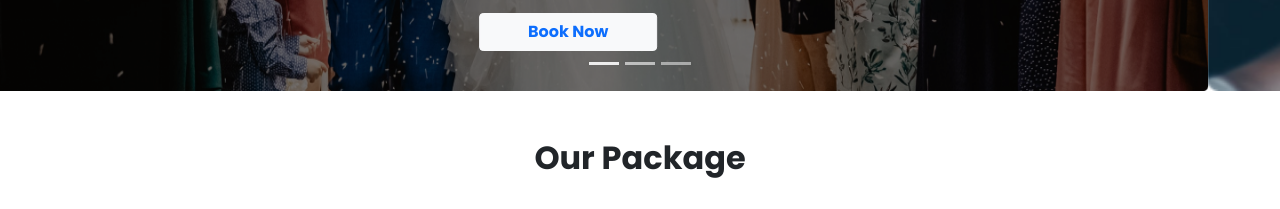
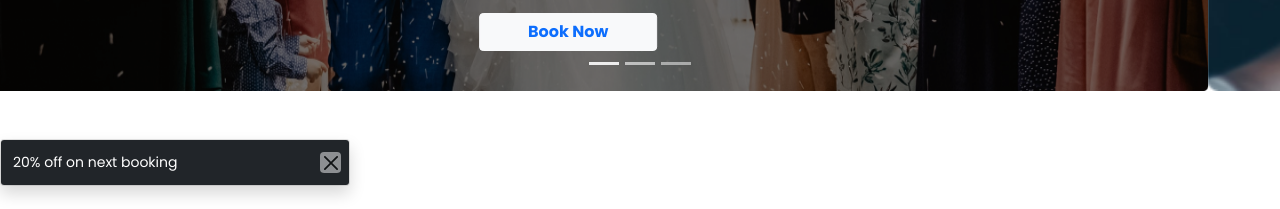
Before and after one commit to abdullah-masud/Convention-Center-Bootstrap, a plain HTML site: page index.html in a window 1280 px wide. Shown: the part 591-800 px from the top of the page. Drawn offline with nearby package versions, Linux system fonts and the light colour scheme.

Commit message:
Toast Added

```diff
--- a/index.html
+++ b/index.html
@@ -90,6 +90,19 @@
 
     <!-- Main Starts -->
     <main>
+        <!-- Toaster starts -->
+        <section>
+            <div class="toast align-items-center bg-dark text-white" role="alert" aria-live="assertive" aria-atomic="true">
+                <div class="d-flex">
+                    <div class="toast-body">
+                        20% off on next booking
+                    </div>
+                    <button type="button" class="btn-close me-2 m-auto bg-light" data-bs-dismiss="toast" aria-label="Close"></button>
+                </div>
+            </div>
+        </section>
+        <!-- Toaster Ends -->
+
         <!-- Package Section Starts -->
         <section class="my-5 container ">
             <h2 class="text-center fw-bold">Our Package</h2>
@@ -264,6 +277,14 @@
 
     <!-- Bootstrap Script -->
     <script src="https://cdn.jsdelivr.net/npm/bootstrap@5.1.3/dist/js/bootstrap.bundle.min.js" integrity="sha384-ka7Sk0Gln4gmtz2MlQnikT1wXgYsOg+OMhuP+IlRH9sENBO0LRn5q+8nbTov4+1p" crossorigin="anonymous"></script>
+
+    <script>
+        window.onload = (event) => {
+            let myAlert = document.querySelector('.toast');
+            let bsAlert = new bootstrap.Toast(myAlert);
+            bsAlert.show();
+        }
+    </script>
 </body>
 
 </html>
```
